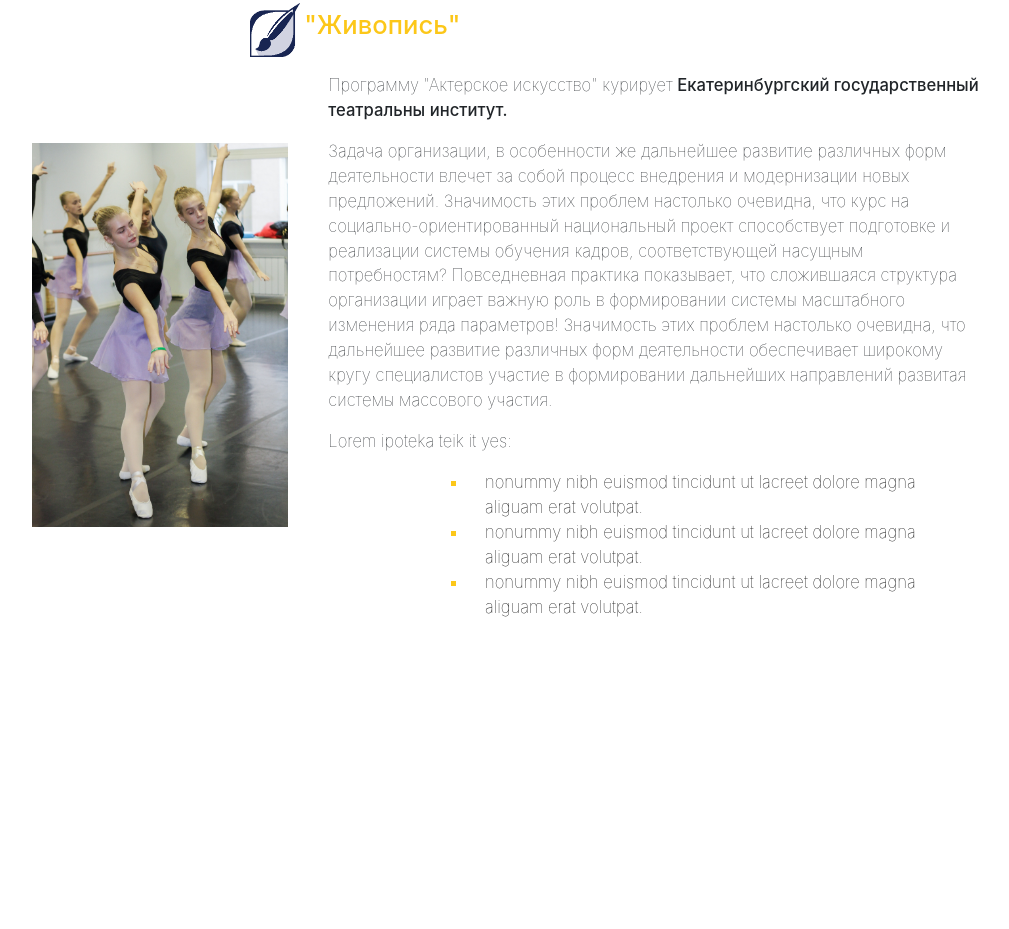
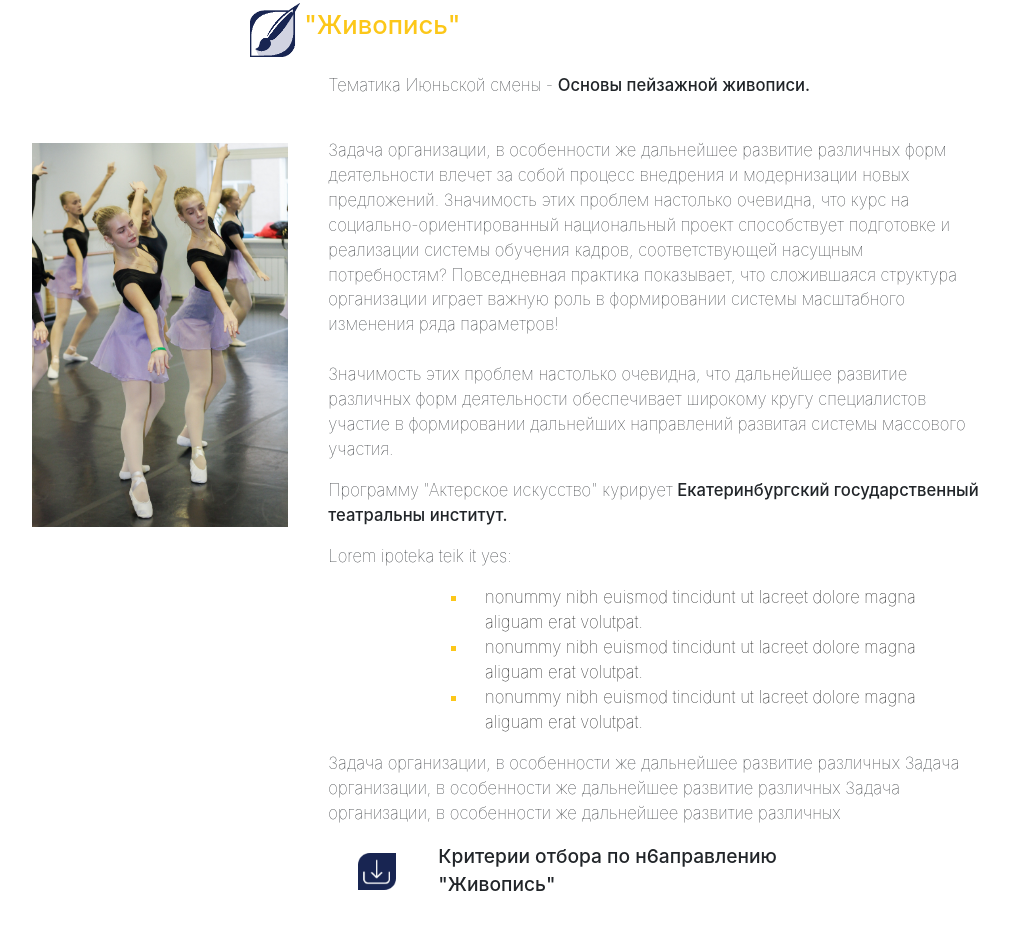
Before and after one commit to bypolinafox/ZS, a plain HTML site: page napravlen/iskustvo.html in a window 1280 px wide. Shown: the part 1858-2787 px from the top of the page, without its empty margins (237-1246 px from the left). Before the commit the page ends 2514 px from the top, so only its background shows below. Drawn offline with nearby package versions, Linux system fonts and the light colour scheme.

Commit message:
Update iskustvo.html
Утренний пуш

```diff
--- a/napravlen/iskustvo.html
+++ b/napravlen/iskustvo.html
@@ -240,9 +240,16 @@
                           <!-- Третий -->
                         <div class="col-sm-7 no_size2">
                             <p class="text-original">
+                                Тематика Июньской смены - <strong> Основы пейзажной живописи.</strong>
+                              </p>
+
+                            </br>
+
+                            <p class="text-original">Задача организации, в особенности же дальнейшее развитие различных форм деятельности влечет за собой процесс внедрения и модернизации новых предложений. Значимость этих проблем настолько очевидна, что курс на социально-ориентированный национальный проект способствует подготовке и реализации системы обучения кадров, соответствующей насущным потребностям? Повседневная практика показывает, что сложившаяся структура организации играет важную роль в формировании системы масштабного изменения ряда параметров! </br></br>Значимость этих проблем настолько очевидна, что дальнейшее развитие различных форм деятельности обеспечивает широкому кругу специалистов участие в формировании дальнейших направлений развитая системы массового участия.</p>
+                            <p class="text-original">
                               Программу "Актерское искусство" курирует <strong> Екатеринбургский государственный театральны институт.</strong>
                             </p>
-                            <p class="text-original">Задача организации, в особенности же дальнейшее развитие различных форм деятельности влечет за собой процесс внедрения и модернизации новых предложений. Значимость этих проблем настолько очевидна, что курс на социально-ориентированный национальный проект способствует подготовке и реализации системы обучения кадров, соответствующей насущным потребностям? Повседневная практика показывает, что сложившаяся структура организации играет важную роль в формировании системы масштабного изменения ряда параметров! Значимость этих проблем настолько очевидна, что дальнейшее развитие различных форм деятельности обеспечивает широкому кругу специалистов участие в формировании дальнейших направлений развитая системы массового участия.</p>
+
                             <p class="text-original">Lorem ipoteka teik it yes:</p>
                               <div class="listers">
                                   <ul class="text-original">
@@ -250,6 +257,11 @@
                                     <li><span>nonummy nibh euismod tincidunt ut lacreet dolore magna aliguam erat volutpat.</span></li>
                                     <li><span>nonummy nibh euismod tincidunt ut lacreet dolore magna aliguam erat volutpat.</span></li>
                                   </ul>
+                              </div>
+                              <p class="text-original">Задача организации, в особенности же дальнейшее развитие различных Задача организации, в особенности же дальнейшее развитие различных Задача организации, в особенности же дальнейшее развитие различных</p>
+                              <div class="child mar-l30">
+                                  <img class="resize-img lef" src="../napravlen\Group 107.png">
+                                  <p class="no-mar pad-20l">Критерии отбора по н6аправлению<br> "Живопись"</p>
                               </div>
                           </div>
                         </div>
```
